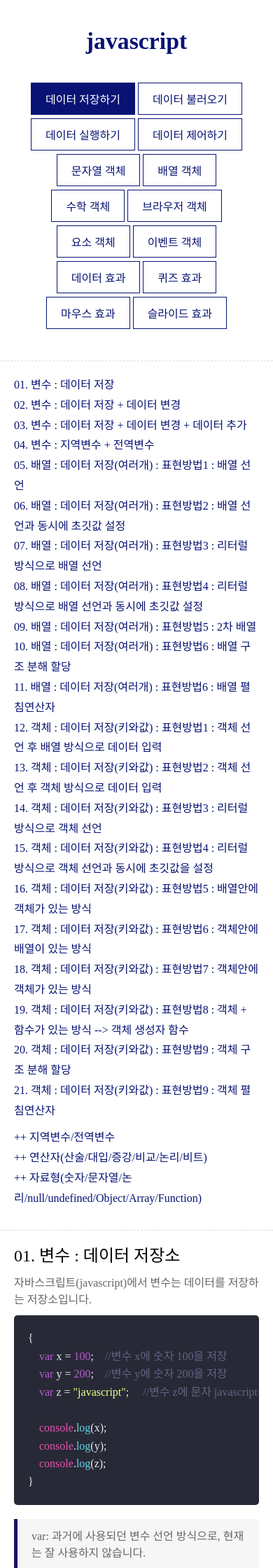
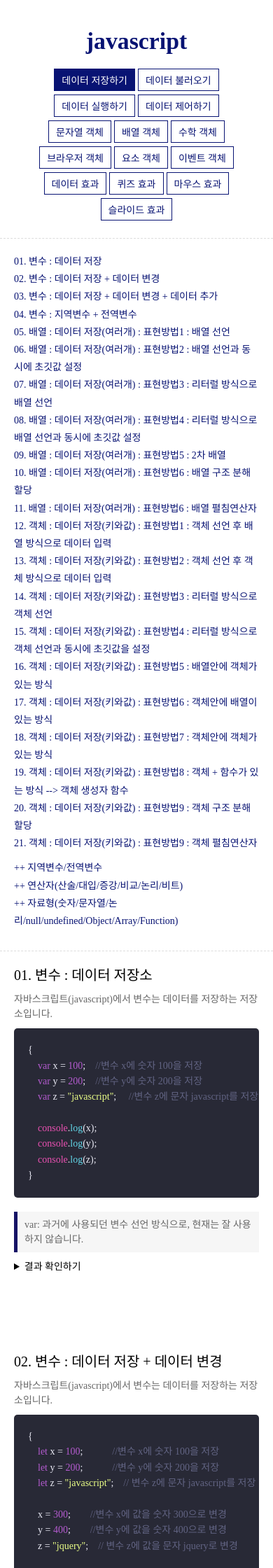
Before and after one commit to YunJiSung/webs2024, a PHP site: page /javascript/javascript01.html in a window 390 px wide. Shown: the top 2240 px of the page at 70% size. Run offline with PHP 8.4, Linux system fonts and the light colour scheme; some web fonts are replaced.

Commit message:
모바일 자바스크립트 수정 09 13

```diff
--- a/javascript/css/style.css
+++ b/javascript/css/style.css
@@ -226,13 +226,41 @@ li {
 }
 
 @media (max-width: 800px){
+    #header {
+        padding: 20px;
+    }
+    #header h1 {
+        padding: 20px;
+    }
+    #header nav ul li a {
+        padding: 5px 10px;
+        font-size: 14px;
+    }
     .main__menu {
             padding: 20px;
+            font-size: 14px;
     }
     .main__sample {
         padding: 20px;
     }
+    .main__sample .sample h3 {
+        font-size: 20px;
+    }
+    .main__sample .sample p {
+        font-size: 14px;
+    }
+    .main__sample .sample .desc {
+        font-size: 14px;
+        padding: 8px 5px 8px 10px;
+    }
+    .main__sample .sample .result {
+        font-size: 14px;
+        line-height: 1.6;
+    }
     .main__desc{
         padding: 20px;
     }
+    pre code.hljs {
+        font-size: 14px;
+    }
 }
--- a/javascript/index.html
+++ b/javascript/index.html
@@ -47,6 +47,11 @@
         main nav ul li a:hover {
             background-color: #000;
             color: #fff;
+        }
+        @media (max-width:800px){
+            .animation {
+                overflow: hidden;
+            }
         }
     </style>
 </head>
```
